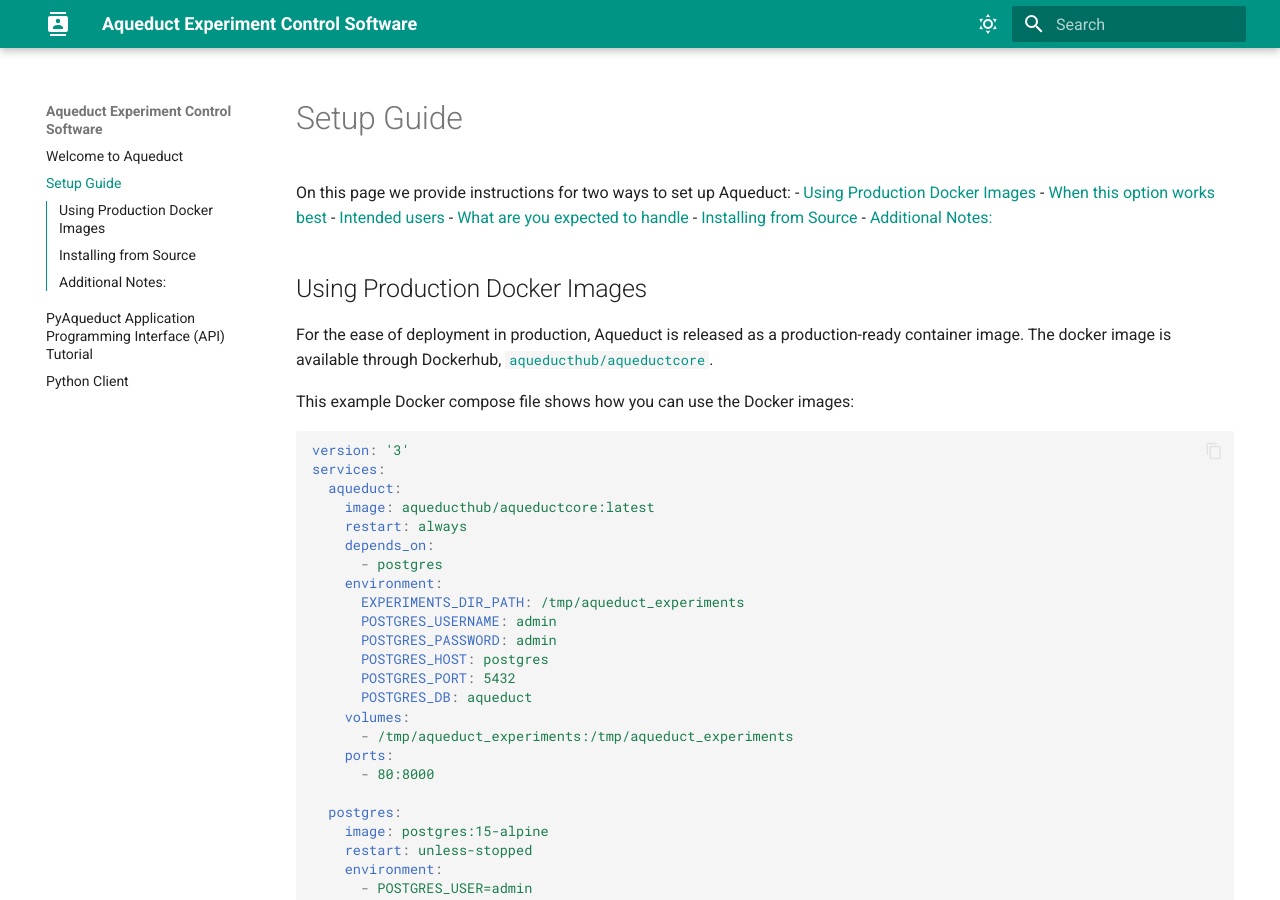
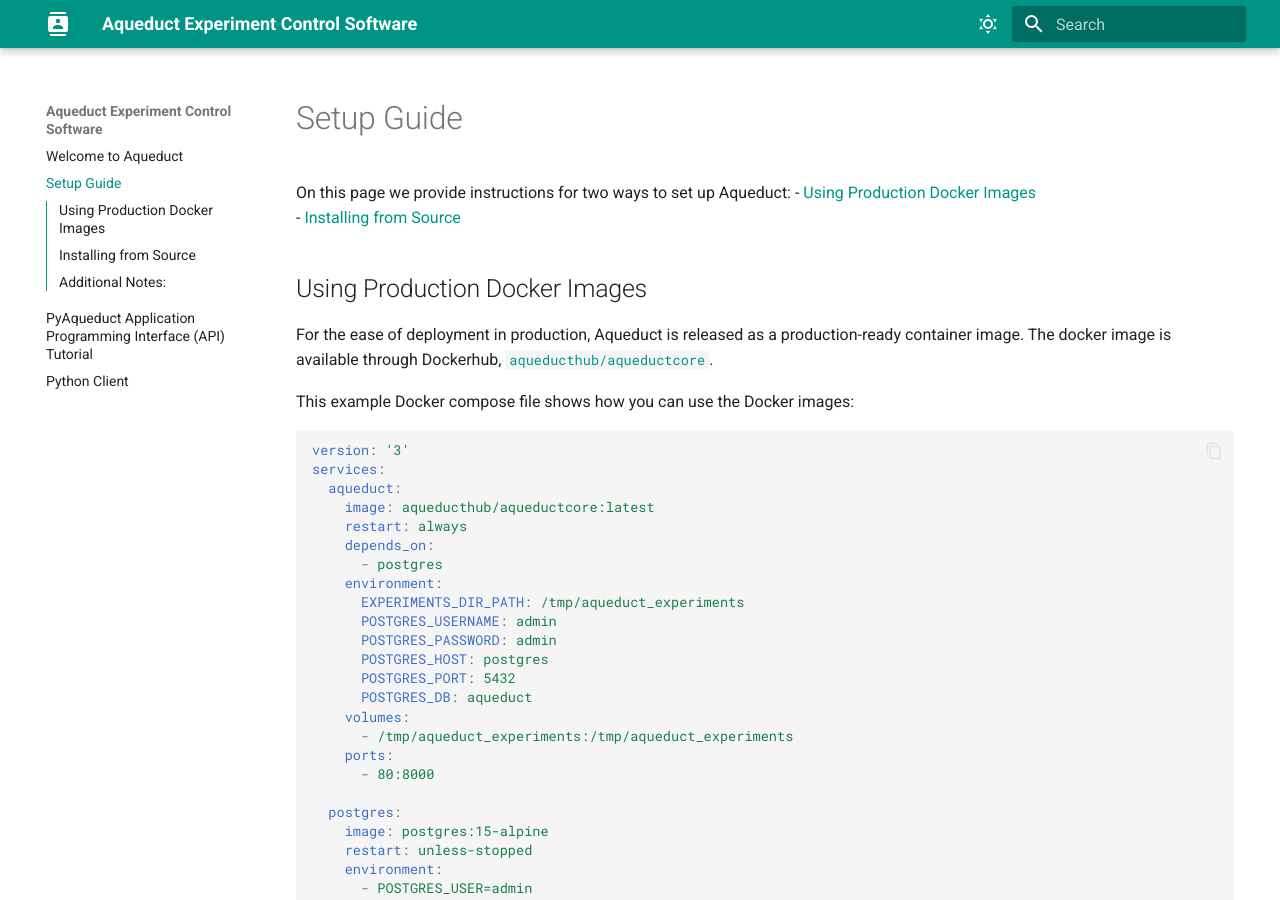
Before and after one commit to AqueductHub/aqueductcore, an MkDocs documentation site: the page built from docs/setup.md, in a window 1280 px wide and 900 px high. Built offline with MkDocs 1.6.1 and Material for MkDocs 9.7.7, drawn with Linux system fonts in a browser that asks for light colours; the version menu is left out.

Commit message:
Revert unintentional TOC update

```diff
--- a/docs/setup.md
+++ b/docs/setup.md
@@ -5,11 +5,7 @@
 
 On this page we provide instructions for two ways to set up Aqueduct:
 - [Using Production Docker Images](#using-production-docker-images)
-  - [When this option works best](#when-this-option-works-best)
-  - [Intended users](#intended-users)
-  - [What are you expected to handle](#what-are-you-expected-to-handle)
 - [Installing from Source](#installing-from-source)
-- [Additional Notes:](#additional-notes)
 
 ## Using Production Docker Images
 For the ease of deployment in production, Aqueduct is released as a production-ready container image. The docker image is available through Dockerhub, [`aqueducthub/aqueductcore`](https://hub.docker.com/r/aqueducthub/aqueductcore).
```
